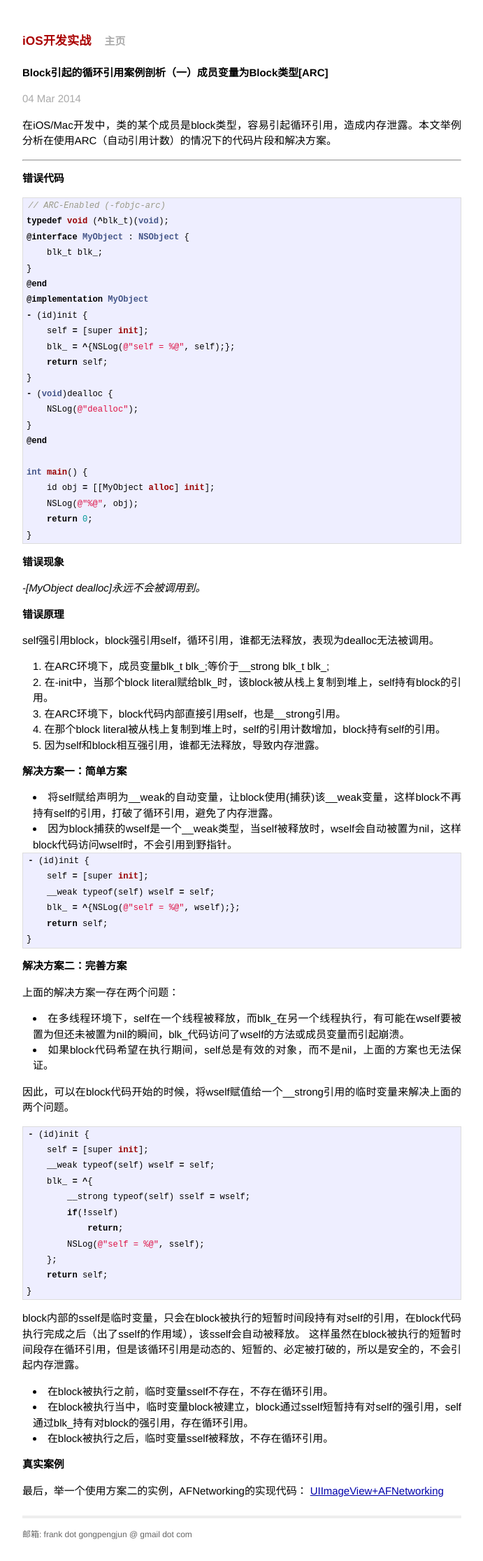
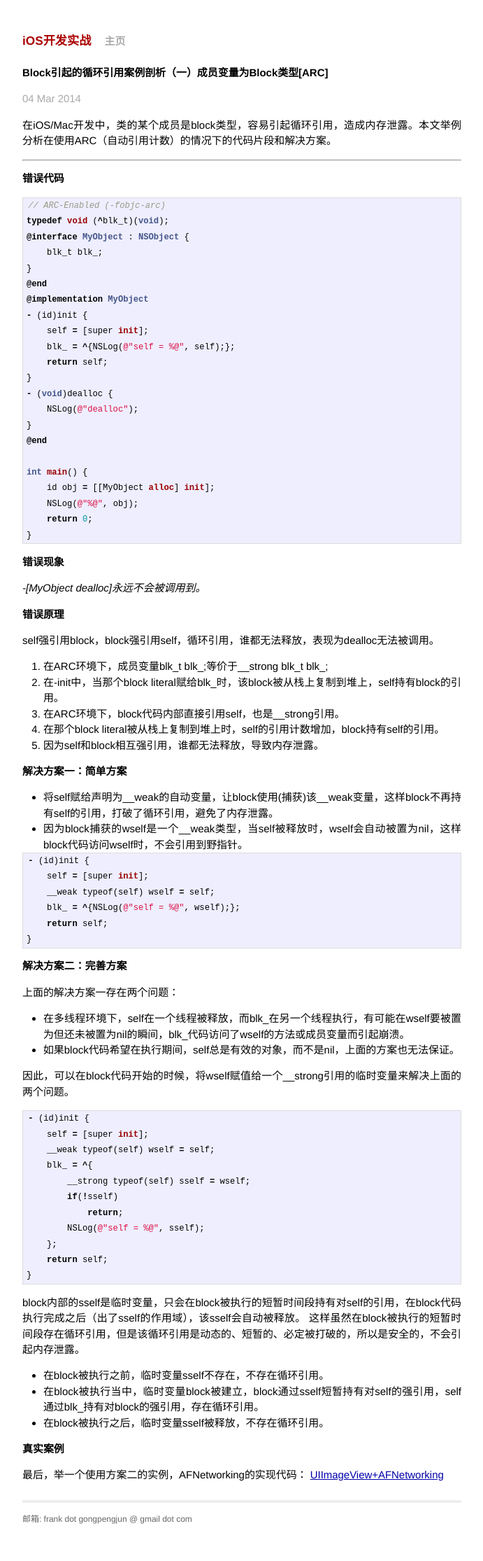
Before and after one commit to gongpengjun/gongpengjun.github.io, a Jekyll site: the page built from _posts/2014-03-04-block-circular-reference-in-arc.markdown, in a window 1280 px wide. Shown: the whole page at 70% size, without its empty margins (294-985 px from the left). Built offline with Jekyll 4.4.1, drawn with Linux system fonts in a browser that asks for light colours; Markdown is read by kramdown in place of the engine named in the settings; after the commit the page ends 2208 px from its top, so only the background shows below that.

Commit message:
refine list style

```diff
--- a/css/main.css
+++ b/css/main.css
@@ -130,8 +130,7 @@ a:visited { color: #a0a; }
 }
 
 .post ul, .post ol {
-  list-style-position: inside;
-  padding-left: 1em; margin-left: 0;
+  padding-left: 2em; margin-left: 0;
 }
 
 .post code {
```
